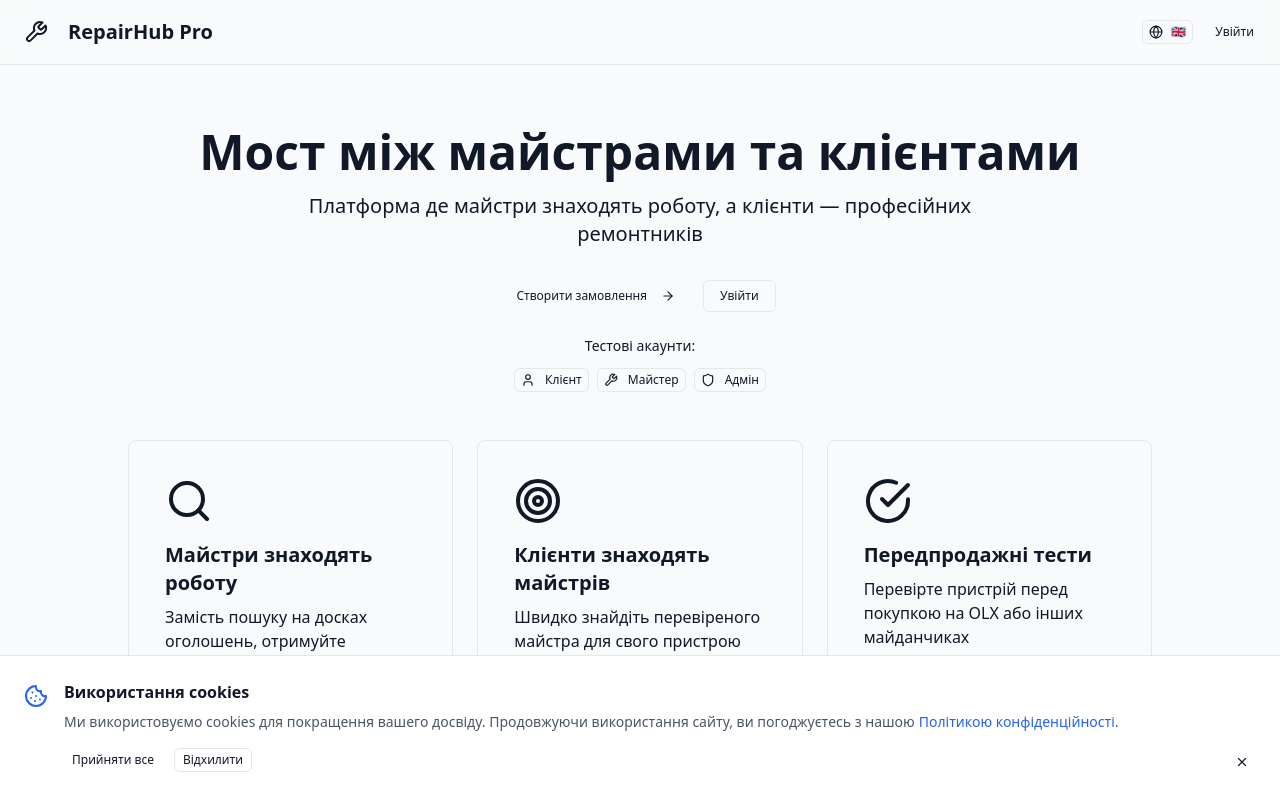
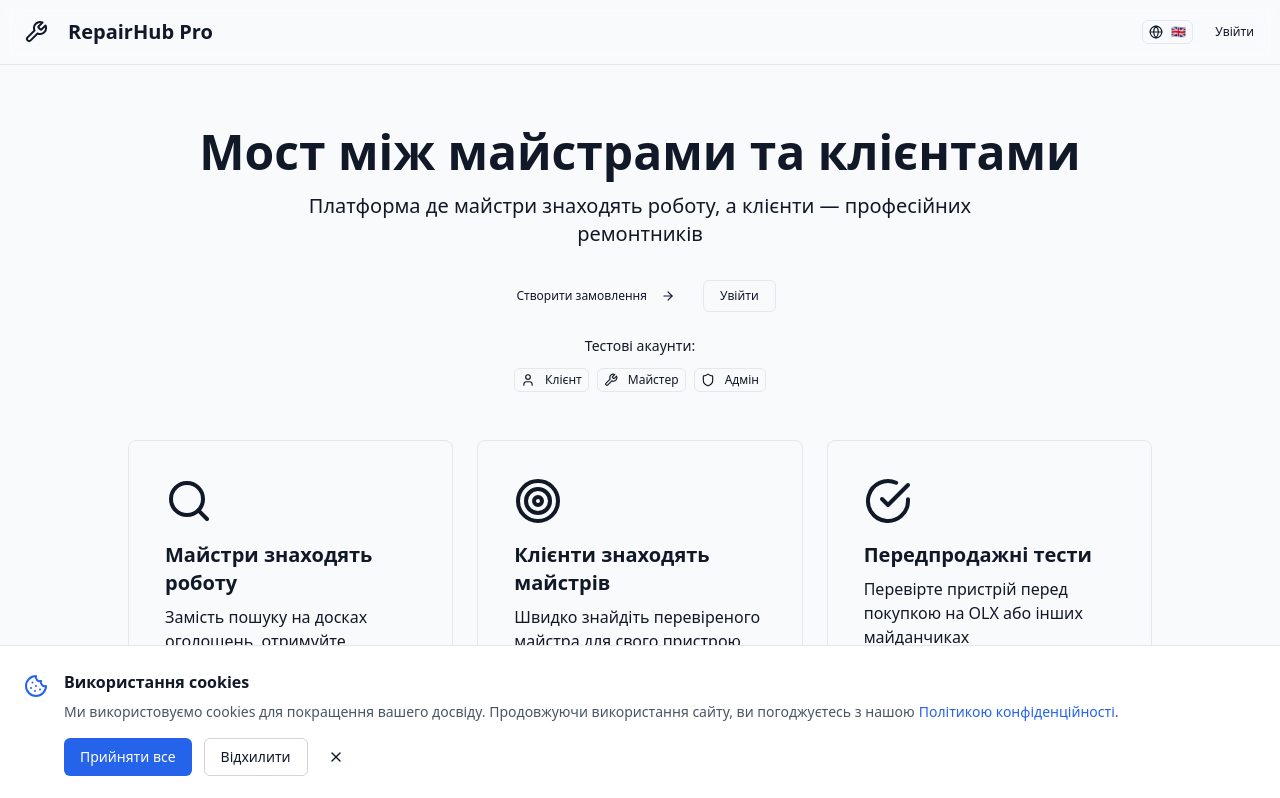
Before and after one commit to PlevanDM/RP-Modern, a React (Vite) app: page / in a window 1280 px wide. Shown: the top 798 px of the page. Built offline with nearby package versions, Linux system fonts and the light colour scheme.

Commit message:
Fix cookie consent buttons

```diff
--- a/src/components/CookieConsent.tsx
+++ b/src/components/CookieConsent.tsx
@@ -1,5 +1,4 @@
 import { useState, useEffect } from 'react';
-import { Button } from './ui/button';
 import { X, Cookie } from 'lucide-react';
 
 const COOKIE_CONSENT_KEY = 'cookie-consent-accepted';
@@ -44,27 +43,24 @@ export const CookieConsent = () => {
           </p>
 
           <div className="flex flex-wrap gap-3">
-            <Button
+            <button
               onClick={acceptCookies}
-              size="sm"
+              className="px-4 py-2 bg-blue-600 text-white text-sm rounded-md hover:bg-blue-700 transition"
             >
               Прийняти все
-            </Button>
-            <Button
+            </button>
+            <button
               onClick={declineCookies}
-              variant="outline"
-              size="sm"
+              className="px-4 py-2 border border-gray-300 text-sm rounded-md hover:bg-gray-50 transition"
             >
               Відхилити
-            </Button>
-            <Button
+            </button>
+            <button
               onClick={() => setShowConsent(false)}
-              variant="ghost"
-              size="icon"
-              className="ml-auto"
+              className="p-2 hover:bg-gray-100 rounded-md transition"
             >
               <X className="w-4 h-4" />
-            </Button>
+            </button>
           </div>
         </div>
       </div>
--- a/src/main.tsx
+++ b/src/main.tsx
@@ -6,8 +6,10 @@ import './i18n/config'
 import App from './App.tsx'
 import './index.css'
 import { ErrorBoundary } from './components/ErrorBoundary'
-import { ErrorHandler } from './utils/errorHandler'
 import { CookieConsent } from './components/CookieConsent'
+
+// Initialize error handling
+import './utils/errorHandler'
 
 // ============================================================================
 // QUERY CLIENT CONFIGURATION
```
